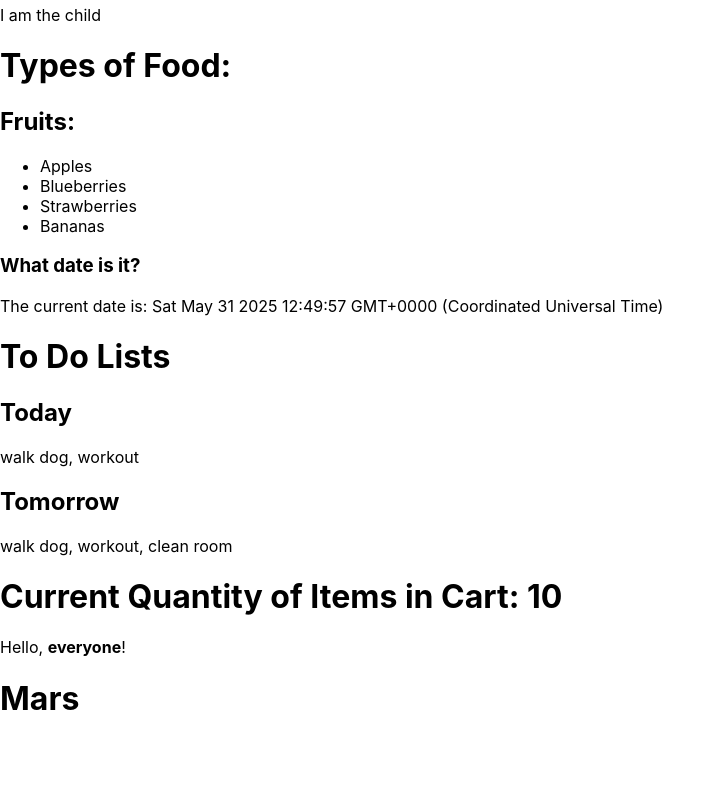
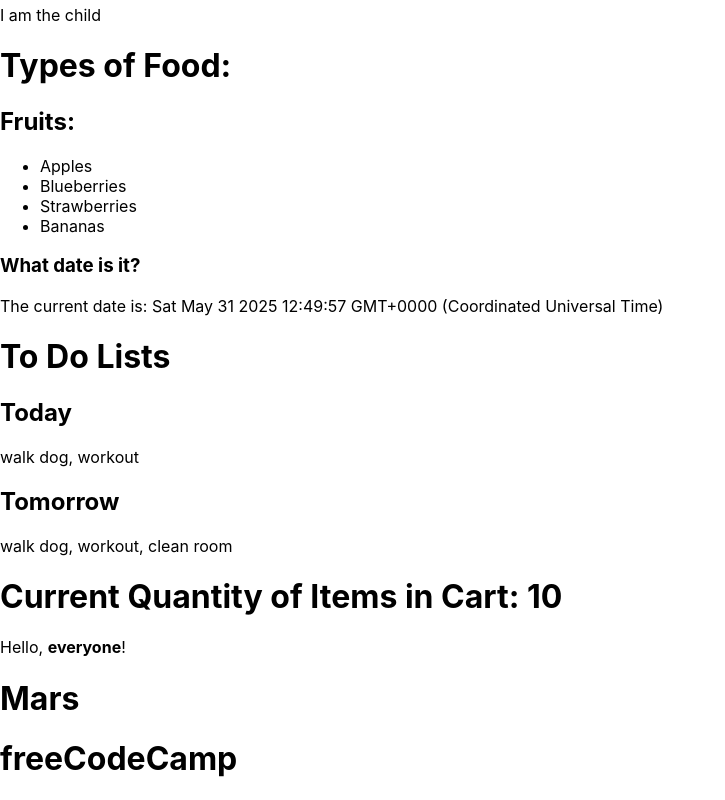
Before and after one commit to mars-rei/freecodecamp, a React (Create React App) app in the folder frontEndDevelopmentLibraries/4-react/: page / in a window 1280 px wide. Shown: the part 215-1015 px from the top of the page, without its empty margins (0-725 px from the left). Before the commit the page ends 954 px from the top, so only its background shows below. Built offline with nearby package versions, Linux system fonts and the light colour scheme.

Commit message:
lesson 23

```diff
--- a/frontEndDevelopmentLibraries/4-react/src/App.js
+++ b/frontEndDevelopmentLibraries/4-react/src/App.js
@@ -58,9 +58,7 @@ function App() {
   const Fruits = () => {
     return (
       <div>
-        { /* Change code below this line */ }
         <TypesOfFruit />
-        { /* Change code above this line */ }
       </div>
     );
   };
@@ -74,9 +72,7 @@ function App() {
       return (
         <div>
           <h1>Types of Food:</h1>
-          { /* Change code below this line */ }
           <Fruits />
-          { /* Change code above this line */ }
         </div>
       );
     }
@@ -86,9 +82,7 @@ function App() {
   const CurrentDate = (props) => {
     return (
       <div>
-        { /* Change code below this line */ }
         <p>The current date is: {props.date}</p>
-        { /* Change code above this line */ }
       </div>
     );
   };
@@ -101,9 +95,7 @@ function App() {
       return (
         <div>
           <h3>What date is it?</h3>
-          { /* Change code below this line */ }
           <CurrentDate date={Date()} />
-          { /* Change code above this line */ }
         </div>
       );
     }
@@ -202,11 +194,9 @@ function App() {
   class StatefulComponent extends React.Component {
     constructor(props) {
       super(props);
-      // Only change code below this line
       this.state = {
         firstName : 'Mars'
       }
-      // Only change code above this line
     }
     render() {
       return (
@@ -217,6 +207,23 @@ function App() {
     }
   };
 
+
+  class RenderState extends React.Component {
+    constructor(props) {
+      super(props);
+      this.state = {
+        name: 'freeCodeCamp'
+      }
+    }
+    render() {
+      const name = this.state.name;
+      return (
+        <div>
+          <h1>{name}</h1>
+        </div>
+      );
+    }
+  };
 
 
   return (
@@ -239,6 +246,8 @@ function App() {
       <CampSite />
 
       <StatefulComponent />
+
+      <RenderState />
     </div>
   );
 }
```
